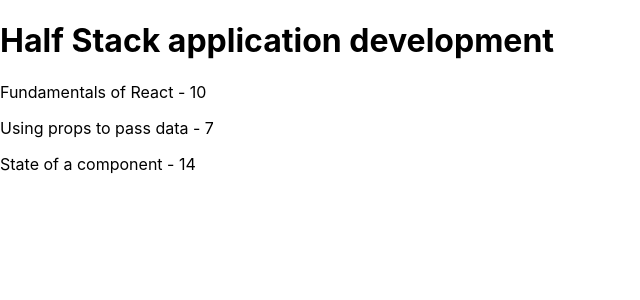
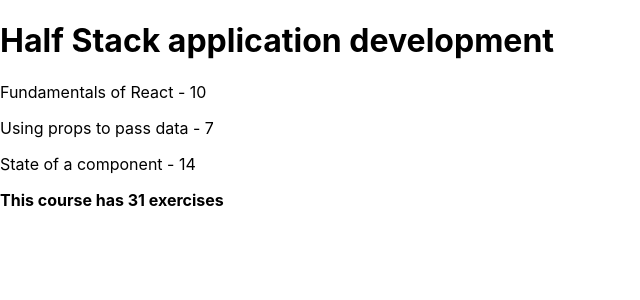
Before and after one commit to FrancisQ/EduNode, a React (Create React App) app: page / in a window 1280 px wide. Shown: the top 300 px of the page, without its empty margins (0-640 px from the left). Built offline with nearby package versions, Linux system fonts and the light colour scheme.

Commit message:
exercise 2.2 completes (total exercises)

```diff
--- a/src/App.css
+++ b/src/App.css
@@ -4,3 +4,6 @@
     max-width: 50vw;
 
 }
+.bold{
+    font-weight: 700;
+}
--- a/src/components/Content.js
+++ b/src/components/Content.js
@@ -1,6 +1,12 @@
 import React from 'react'
 
 const Content = ({ parts }) => {
+    // let total = 0
+    const totalExercises = parts.reduce((total, part) => {
+        console.log('total', total)
+        return total + part.exercises
+
+    }, 0)
 
     return (
         <div>
@@ -8,8 +14,9 @@
                 <p key={part.id}>{part.name} - {part.exercises}</p>
             ))
             }
+            <p className='bold'> This course has {totalExercises} exercises</p>
 
-        </div>
+        </div >
     )
 }
 
--- a/src/components/Course.js
+++ b/src/components/Course.js
@@ -4,10 +4,10 @@
 
 const Course = ({ course }) => {
     return (
-        <>
+        <div>
             <Header name={course.name}></Header>
             <Content parts={course.parts}></Content>
-        </>
+        </div>
 
     )
 }
```
